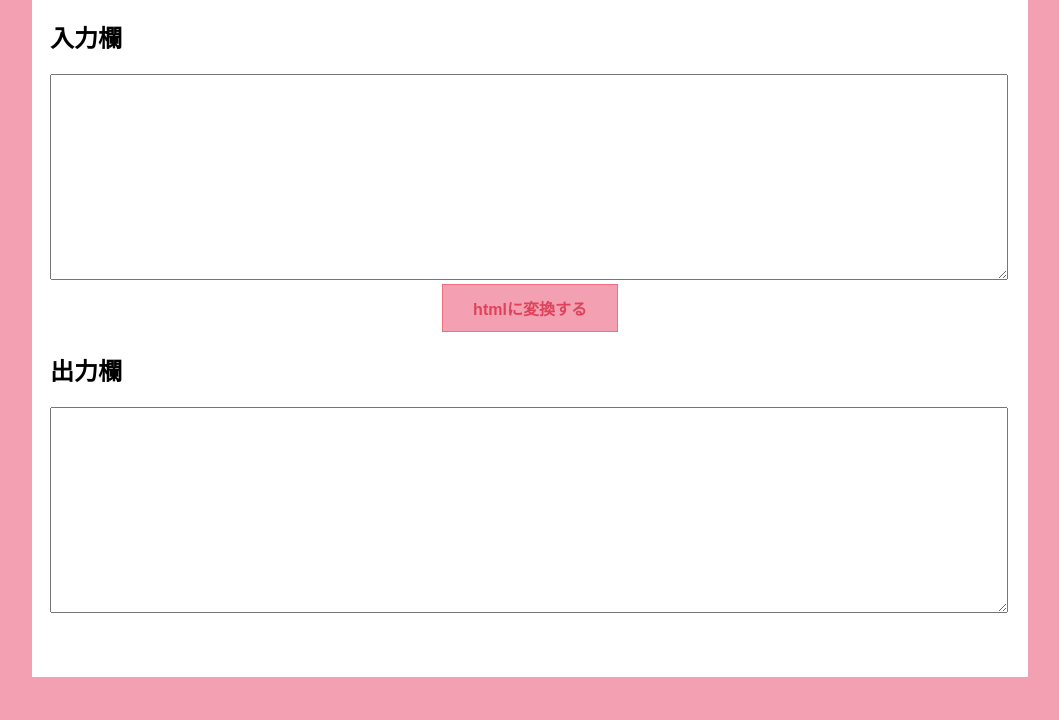
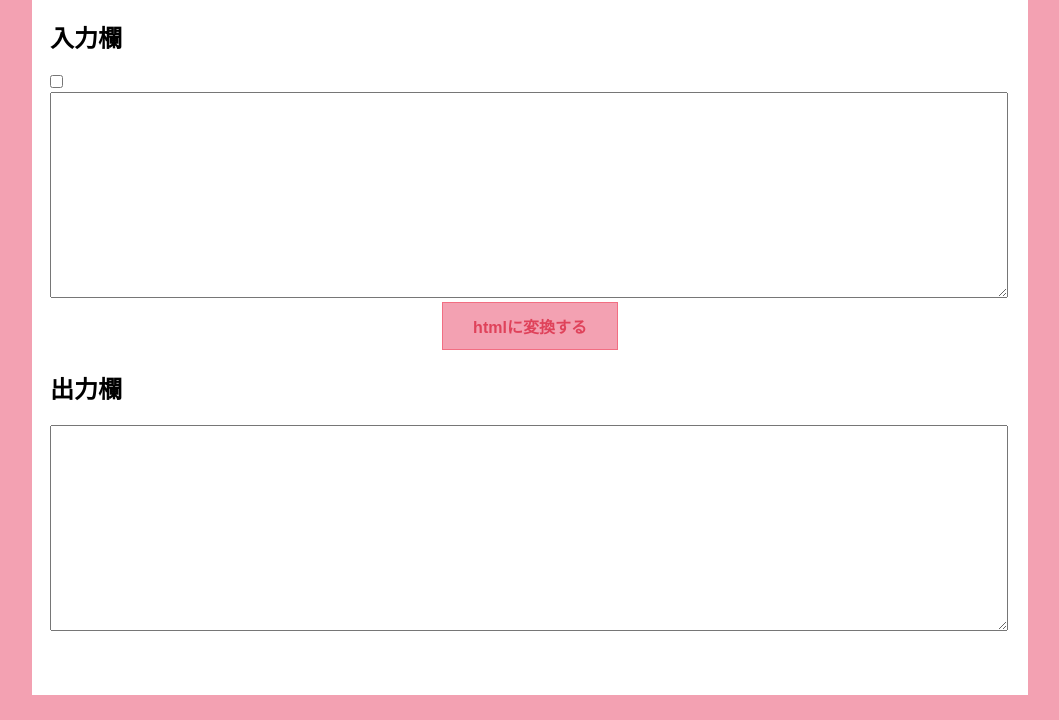
Before and after one commit to teruringo/excel2html, a plain HTML site: page index.html in a window 1280 px wide. Shown: the part 80-800 px from the top of the page, without its empty margins (110-1169 px from the left). Drawn offline with nearby package versions, Linux system fonts and the light colour scheme.

Commit message:
formタグ入れてみたｗｗｗ

```diff
--- a/index.html
+++ b/index.html
@@ -12,8 +12,11 @@
 <div class="wrapper">
 <h1>エクセルデータをhtmlに変換します</h1>
 <h2>入力欄</h2>
+<form>
+<input type="checkbox">
 <div><textarea name="tsvInput" class="tsvInput tabIndent" id="tsvInput"></textarea></div>
 <div class="btnConvert"><input type="button" name="btnConvert" value="htmlに変換する" onclick="btnClick()"></div>
+</form>
 <h2>出力欄</h2>
 <div><textarea name="htmlOutput" class="htmlOutput"></textarea></div>
 </div>
```
